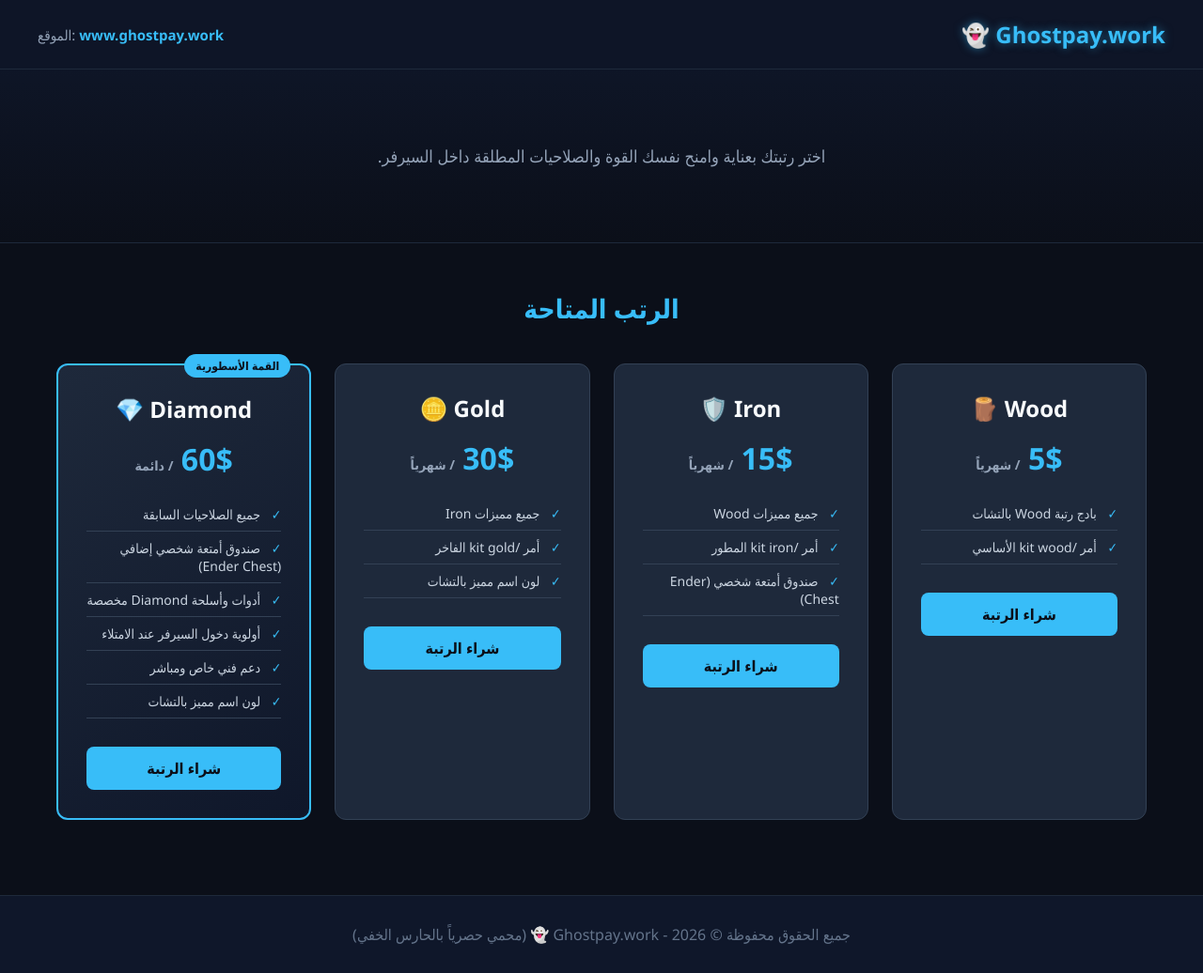
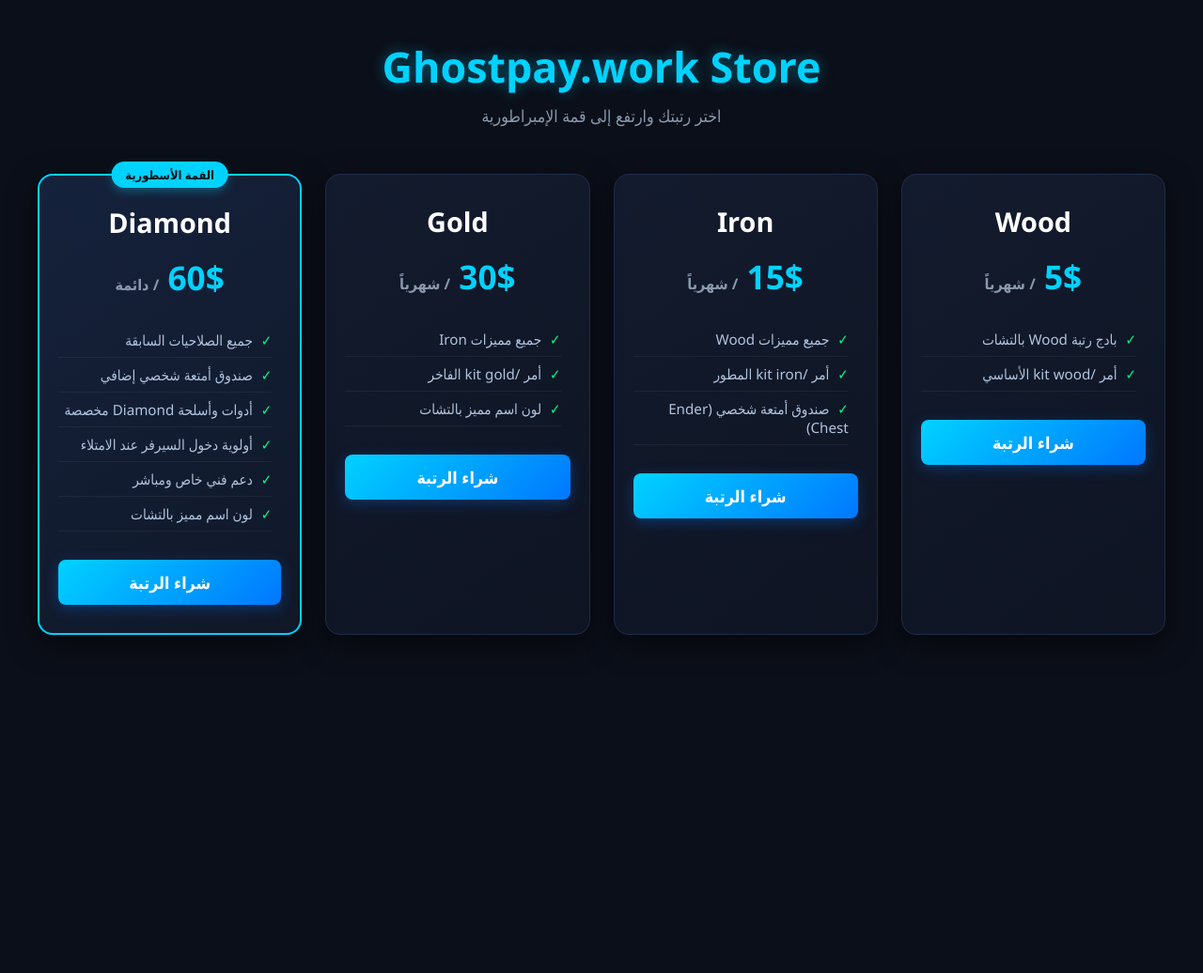
Before and after one commit to azozyi251-commits/ghostpay, a plain HTML site: page index.html in a window 1280 px wide. Shown: the whole page at 94% size. After the commit the page ends 800 px from the top, so only its background shows below. Drawn offline with Linux system fonts and the light colour scheme.

Commit message:
Update index.html

```diff
--- a/index.html
+++ b/index.html
@@ -3,268 +3,286 @@
 <head>
     <meta charset="UTF-8">
     <meta name="viewport" content="width=device-width, initial-scale=1.0">
-    <title>Ghostpay.work | متجر سيرفر Herobrine </title>
+    <title>Ghostpay.work - متجر الإمبراطورية</title>
     <style>
         * {
             margin: 0;
             padding: 0;
             box-sizing: border-box;
             font-family: 'Segoe UI', Tahoma, Geneva, Verdana, sans-serif;
-            /* منع تظليل النصوص وحمايتها من النسخ */
-            user-select: none;
-            -webkit-user-select: none;
-            -moz-user-select: none;
-            -ms-user-select: none;
         }
         body {
             background-color: #0b0f19;
-            color: #e2e8f0;
-            overflow-x: hidden;
+            color: #ffffff;
+            min-height: 100vh;
+            display: flex;
+            flex-direction: column;
+            align-items: center;
+            padding: 40px 20px;
         }
         header {
-            background: rgba(15, 23, 42, 0.9);
-            border-bottom: 1px solid #1e293b;
-            padding: 20px 40px;
-            display: flex;
-            justify-content: space-between;
-            align-items: center;
-            position: sticky;
-            top: 0;
-            z-index: 1000;
+            text-align: center;
+            margin-bottom: 50px;
         }
-        .logo {
-            font-size: 24px;
-            font-weight: bold;
-            color: #38bdf8;
-            text-shadow: 0 0 10px rgba(56, 189, 248, 0.5);
+        header h1 {
+            font-size: 2.8rem;
+            color: #00d2ff;
+            text-shadow: 0 0 15px rgba(0, 210, 255, 0.4);
+            margin-bottom: 10px;
         }
-        .server-ip {
-            color: #94a3b8;
-            font-size: 15px;
-            direction: ltr;
-            unicode-bidi: embed;
-        }
-        .server-ip span {
-            color: #38bdf8;
-            font-weight: bold;
-        }
-        .hero {
-            text-align: center;
-            padding: 80px 20px;
-            background: linear-gradient(to bottom, rgba(15, 23, 42, 0.8), #0b0f19);
-            border-bottom: 1px solid #1e293b;
-        }
-        .hero h1 {
-            font-size: 42px;
-            margin-bottom: 15px;
-            color: #f8fafc;
-        }
-        .hero p {
-            font-size: 18px;
-            color: #94a3b8;
-            max-width: 600px;
-            margin: 0 auto;
+        header p {
+            color: #8a99ad;
+            font-size: 1.1rem;
         }
         .container {
+            display: grid;
+            grid-template-columns: repeat(auto-fit, minmax(260px, 1fr));
+            gap: 25px;
             max-width: 1200px;
-            margin: 50px auto;
-            padding: 0 20px;
-        }
-        .section-title {
-            text-align: center;
-            font-size: 28px;
-            margin-bottom: 40px;
-            color: #38bdf8;
-        }
-        .pricing-grid {
-            display: grid;
-            grid-template-columns: repeat(auto-fit, minmax(240px, 1fr));
-            gap: 25px;
+            width: 100%;
         }
         .card {
-            background: #1e293b;
-            border: 1px solid #334155;
-            border-radius: 12px;
-            padding: 30px;
+            background: linear-gradient(145deg, #131b2e, #0e1422);
+            border: 1px solid #1f2c47;
+            border-radius: 16px;
+            padding: 30px 20px;
             text-align: center;
+            position: relative;
             transition: transform 0.3s ease, box-shadow 0.3s ease;
-            position: relative;
+            box-shadow: 0 10px 30px rgba(0,0,0,0.5);
         }
         .card:hover {
             transform: translateY(-8px);
-            box-shadow: 0 10px 25px rgba(56, 189, 248, 0.2);
-            border-color: #38bdf8;
+            box-shadow: 0 15px 35px rgba(0, 210, 255, 0.15);
+            border-color: #00d2ff;
         }
         .card.featured {
-            border: 2px solid #38bdf8;
-            background: linear-gradient(145deg, #1e293b, #0f172a);
+            border: 2px solid #00d2ff;
+            background: linear-gradient(145deg, #15223c, #101828);
         }
         .badge {
             position: absolute;
-            top: -12px;
-            right: 20px;
-            background: #38bdf8;
+            top: -15px;
+            left: 50%;
+            transform: translateX(-50%);
+            background: #00d2ff;
             color: #0b0f19;
-            padding: 4px 12px;
-            font-size: 12px;
+            padding: 5px 15px;
+            font-size: 0.8rem;
             font-weight: bold;
             border-radius: 20px;
+            box-shadow: 0 4px 10px rgba(0, 210, 255, 0.3);
         }
-        .card h3 {
-            font-size: 24px;
+        .card h2 {
+            font-size: 1.8rem;
             margin-bottom: 15px;
-            color: #f8fafc;
+            color: #fff;
         }
         .price {
-            font-size: 32px;
+            font-size: 2.2rem;
             font-weight: bold;
-            color: #38bdf8;
-            margin-bottom: 20px;
-        }
-        .price span {
-            font-size: 14px;
-            color: #94a3b8;
+            color: #00d2ff;
+            margin-bottom: 25px;
         }
         .features {
             list-style: none;
             margin-bottom: 30px;
             text-align: right;
+            padding-right: 10px;
         }
         .features li {
             padding: 8px 0;
-            border-bottom: 1px solid #334155;
-            color: #cbd5e1;
-            font-size: 14px;
-            direction: rtl;
+            color: #b0c4de;
+            font-size: 0.95rem;
+            border-bottom: 1px solid rgba(255,255,255,0.05);
         }
         .features li::before {
             content: "✓ ";
-            color: #38bdf8;
+            color: #00ff88;
             font-weight: bold;
-            margin-left: 8px;
+            margin-left: 5px;
         }
-        .btn {
-            display: inline-block;
+        .buy-btn {
+            background: linear-gradient(135deg, #00d2ff, #0077ff);
+            color: white;
+            border: none;
             width: 100%;
             padding: 12px;
-            background: #38bdf8;
-            color: #0b0f19;
+            font-size: 1.1rem;
             font-weight: bold;
-            border: none;
             border-radius: 8px;
             cursor: pointer;
-            transition: background 0.2s;
-            text-decoration: none;
+            transition: opacity 0.2s;
+            box-shadow: 0 4px 15px rgba(0, 119, 255, 0.3);
         }
-        .btn:hover {
-            background: #0ea5e9;
+        .buy-btn:hover {
+            opacity: 0.9;
         }
-        footer {
+
+        /* Modal نافذة كتابة الاسم والدفع */
+        .modal {
+            display: none;
+            position: fixed;
+            top: 0; left: 0; width: 100%; height: 100%;
+            background: rgba(0, 0, 0, 0.8);
+            justify-content: center;
+            align-items: center;
+            z-index: 1000;
+        }
+        .modal-content {
+            background: #131b2e;
+            padding: 30px;
+            border-radius: 14px;
+            width: 90%;
+            max-width: 400px;
+            border: 1px solid #1f2c47;
             text-align: center;
-            padding: 30px;
-            background: #0f172a;
-            border-top: 1px solid #1e293b;
-            color: #64748b;
-            margin-top: 80px;
+        }
+        .modal-content h3 {
+            margin-bottom: 20px;
+            color: #00d2ff;
+        }
+        .modal-content input {
+            width: 100%;
+            padding: 12px;
+            margin-bottom: 20px;
+            background: #0b0f19;
+            border: 1px solid #1f2c47;
+            border-radius: 6px;
+            color: white;
+            font-size: 1rem;
+            text-align: center;
+        }
+        .payment-options {
+            display: flex;
+            gap: 10px;
+            flex-direction: column;
+        }
+        .pay-btn {
+            padding: 12px;
+            border: none;
+            border-radius: 6px;
+            font-weight: bold;
+            cursor: pointer;
+            font-size: 1rem;
+        }
+        .apple-pay {
+            background: #000;
+            color: #fff;
+            border: 1px solid #444;
+        }
+        .mada-pay {
+            background: #003366;
+            color: #fff;
+        }
+        .close-modal {
+            margin-top: 15px;
+            background: transparent;
+            border: none;
+            color: #8a99ad;
+            cursor: pointer;
         }
     </style>
 </head>
 <body>
 
     <header>
-        <div class="logo">Ghostpay.work 👻</div>
-        <div class="server-ip">الموقع: <span>www.ghostpay.work</span></div>
+        <h1>Ghostpay.work Store</h1>
+        <p>اختر رتبتك وارتفع إلى قمة الإمبراطورية</p>
     </header>
 
-    <section class="hero">
-        <p>اختر رتبتك بعناية وامنح نفسك القوة والصلاحيات المطلقة داخل السيرفر.</p>
-    </section>
-
     <div class="container">
-        <h2 class="section-title">الرتب المتاحة</h2>
-
-        <div class="pricing-grid">
         <!-- رتبة Wood -->
         <div class="card">
-                <h3>Wood 🪵</h3>
-                <div class="price">5$ <span>/ شهرياً</span></div>
+            <h2>Wood</h2>
+            <div class="price">5$ <span style="font-size: 1rem; color: #8a99ad;">/ شهرياً</span></div>
             <ul class="features">
                 <li>بادج رتبة Wood بالتشات</li>
                 <li>أمر /kit wood الأساسي</li>
             </ul>
-                <a href="#buy" class="btn">شراء الرتبة</a>
+            <button class="buy-btn" onclick="openModal('Wood', '5$')">شراء الرتبة</button>
         </div>
 
         <!-- رتبة Iron -->
         <div class="card">
-                <h3>Iron 🛡️</h3>
-                <div class="price">15$ <span>/ شهرياً</span></div>
+            <h2>Iron</h2>
+            <div class="price">15$ <span style="font-size: 1rem; color: #8a99ad;">/ شهرياً</span></div>
             <ul class="features">
                 <li>جميع مميزات Wood</li>
                 <li>أمر /kit iron المطور</li>
                 <li>صندوق أمتعة شخصي (Ender Chest)</li>
             </ul>
-                <a href="#buy" class="btn">شراء الرتبة</a>
+            <button class="buy-btn" onclick="openModal('Iron', '15$')">شراء الرتبة</button>
         </div>
 
         <!-- رتبة Gold -->
         <div class="card">
-                <h3>Gold 🪙</h3>
-                <div class="price">30$ <span>/ شهرياً</span></div>
+            <h2>Gold</h2>
+            <div class="price">30$ <span style="font-size: 1rem; color: #8a99ad;">/ شهرياً</span></div>
             <ul class="features">
                 <li>جميع مميزات Iron</li>
                 <li>أمر /kit gold الفاخر</li>
                 <li>لون اسم مميز بالتشات</li>
             </ul>
-                <a href="#buy" class="btn">شراء الرتبة</a>
+            <button class="buy-btn" onclick="openModal('Gold', '30$')">شراء الرتبة</button>
         </div>
 
-            <!-- رتبة Diamond (مميزة) -->
+        <!-- رتبة Diamond -->
         <div class="card featured">
             <div class="badge">القمة الأسطورية</div>
-                <h3>Diamond 💎</h3>
-                <div class="price">60$ <span>/ دائمة</span></div>
+            <h2>Diamond</h2>
+            <div class="price">60$ <span style="font-size: 1rem; color: #8a99ad;">/ دائمة</span></div>
             <ul class="features">
                 <li>جميع الصلاحيات السابقة</li>
-                    <li>صندوق أمتعة شخصي إضافي (Ender Chest)</li>
+                <li>صندوق أمتعة شخصي إضافي</li>
                 <li>أدوات وأسلحة Diamond مخصصة</li>
                 <li>أولوية دخول السيرفر عند الامتلاء</li>
                 <li>دعم فني خاص ومباشر</li>
                 <li>لون اسم مميز بالتشات</li>
             </ul>
-                <a href="#buy" class="btn">شراء الرتبة</a>
-            </div>
+            <button class="buy-btn" onclick="openModal('Diamond', '60$')">شراء الرتبة</button>
         </div>
     </div>
 
-    <footer>
-        <p>جميع الحقوق محفوظة © 2026 - Ghostpay.work 👻 (محمي حصرياً بالحارس الخفي)</p>
-    </footer>
+    <!-- نافذة إدخال اسم اللاعب والدفع -->
+    <div id="checkoutModal" class="modal">
+        <div class="modal-content">
+            <h3 id="modalTitle">شراء الرتبة</h3>
+            <p style="color: #8a99ad; font-size: 0.9rem; margin-bottom: 10px;">أدخل اسمك في ماينكرافت بدقة لإتمام الطلب:</p>
+            <input type="text" id="minecraftUsername" placeholder="اكتب اسمك هنا...">
+            <div class="payment-options">
+                <button class="pay-btn apple-pay" onclick="processPayment('Apple Pay')"> Pay ادفع بـ</button>
+                <button class="pay-btn mada-pay" onclick="processPayment('Mada')">بطاقة مدى (Mada)</button>
+            </div>
+            <button class="close-modal" onclick="closeModal()">إلغاء</button>
+        </div>
+    </div>
 
-    <!-- سكربت الحماية المتقدم -->
     <script>
-        // 1. منع النقر بالزر الأيمن
-        document.addEventListener('contextmenu', function(e) {
-            e.preventDefault();
-        });
+        let selectedRank = '';
+        let selectedPrice = '';
 
-        // 2. منع اختصارات المطورين وسرقة الأكواد
-        document.addEventListener('keydown', function(e) {
-            if (
-                e.keyCode === 123 || // F12
-                (e.ctrlKey && e.shiftKey && (e.keyCode === 73 || e.keyCode === 74)) || // Ctrl+Shift+I / J
-                (e.ctrlKey && e.keyCode === 85) || // Ctrl+U
-                (e.ctrlKey && e.keyCode === 83)    // Ctrl+S
-            ) {
-                e.preventDefault();
-                return false;
+        function openModal(rank, price) {
+            selectedRank = rank;
+            selectedPrice = price;
+            document.getElementById('modalTitle').innerText = `شراء رتبة ${rank} (${price})`;
+            document.getElementById('checkoutModal').style.display = 'flex';
         }
-        });
 
-        // 3. منع سحب ونسخ النصوص
-        document.addEventListener('copy', function(e) {
-            e.preventDefault();
-        });
+        function closeModal() {
+            document.getElementById('checkoutModal').style.display = 'none';
+            document.getElementById('minecraftUsername').value = '';
+        }
+
+        function processPayment(method) {
+            const username = document.getElementById('minecraftUsername').value.trim();
+            if (!username) {
+                alert('الرجاء كتابة اسم اللاعب في ماينكرافت أولاً!');
+                return;
+            }
+            alert(`تم توجيهك لبوابة الدفع (${method})\nالرتبة: ${selectedRank}\nاسم اللاعب: ${username}\n\n(جاري الربط ببوابة الدفع الحقيقية للاستلام الفوري)...`);
+            closeModal();
+        }
     </script>
 
 </body>
```
Lines whose indentation alone changed are shown as unchanged.
